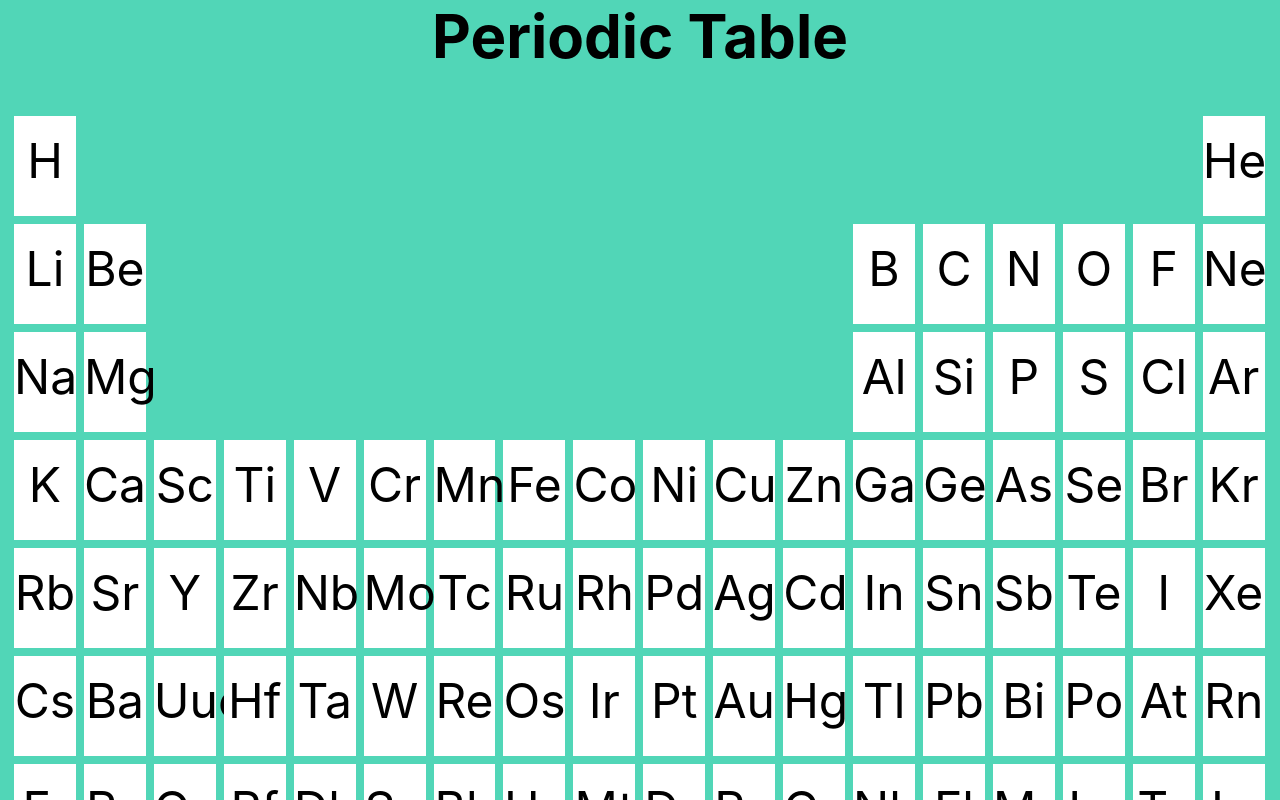
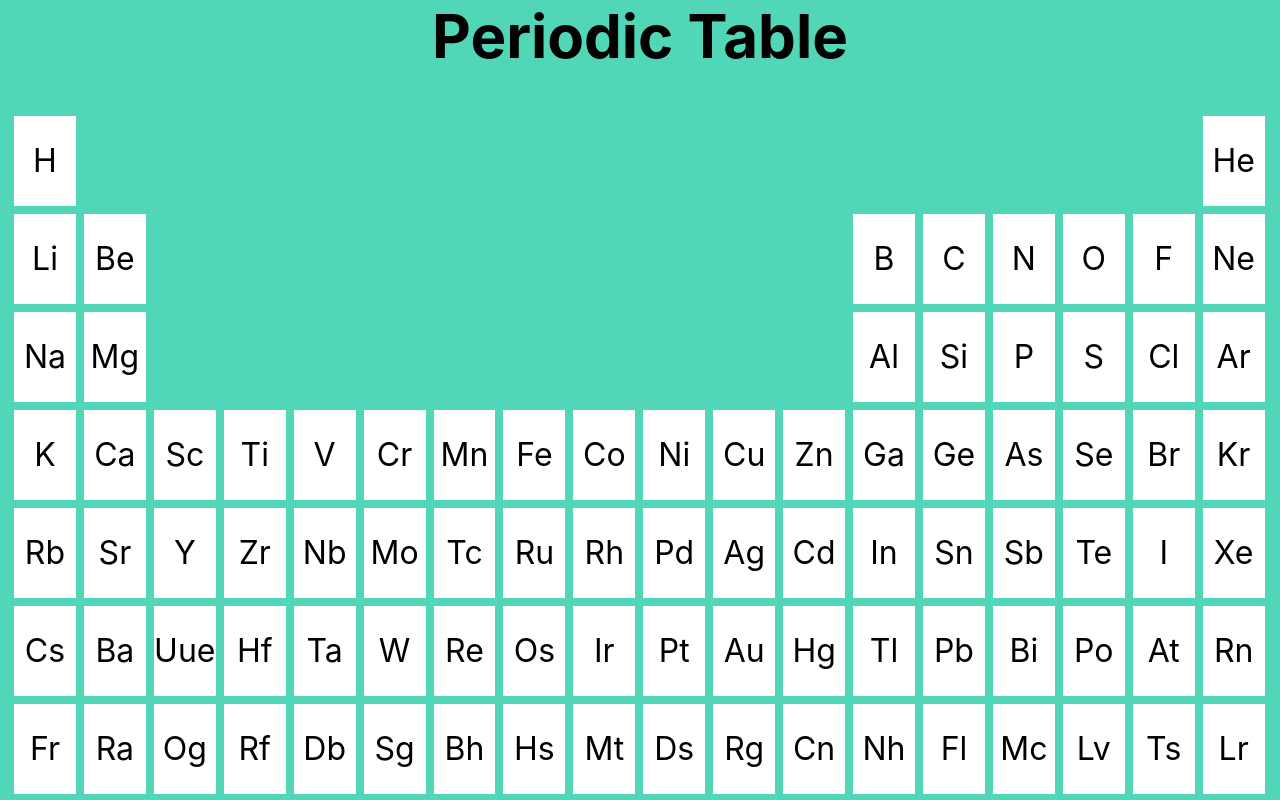
Before and after one commit to slewin419/periodic-table-react, a React (Create React App) app: page / in a window 1280 px wide. Shown: the top 800 px of the page. Built offline with nearby package versions, Linux system fonts and the light colour scheme.

Commit message:
change font unit

```diff
--- a/src/App.css
+++ b/src/App.css
@@ -25,7 +25,6 @@
 #periodic-table .element{
   position: relative;
   box-sizing: border-box;
-  height: 100px;
   margin: 4px 4px;
   background: white;
   color: black;
@@ -35,7 +34,7 @@
   display: block;
   line-height: 90px;
   text-align: center;
-  font-size: 48px;
+  font-size: 2.5vw;
 }
 
 h1.title {
```
